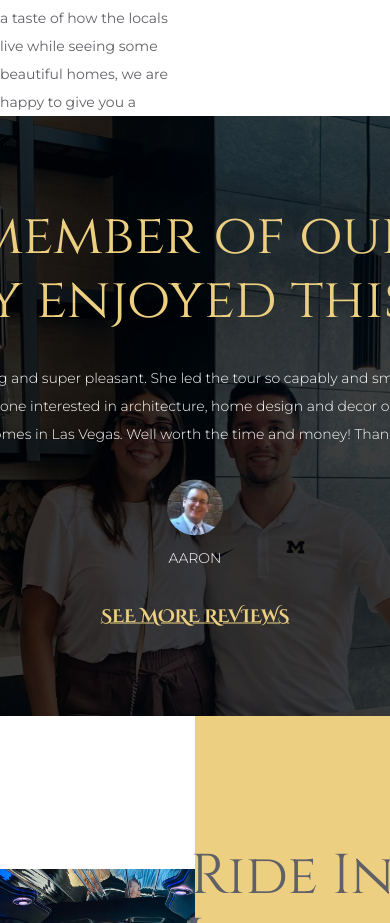
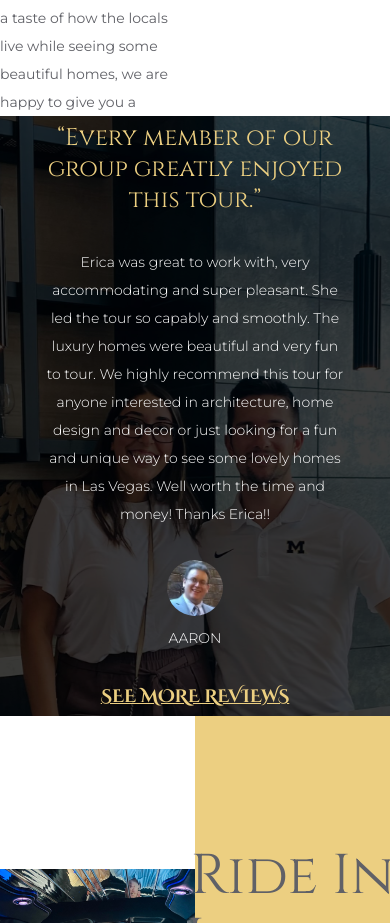
Before and after one commit to stevexero/vegasluxuryhometours, a React (Create React App) app: page / in a window 390 px wide. Shown: the part 1200-2123 px from the top of the page. Built offline with nearby package versions, Linux system fonts and the light colour scheme.

Commit message:
working on responsiveness

```diff
--- a/src/index.css
+++ b/src/index.css
@@ -77,6 +77,13 @@ a {
   letter-spacing: 3.5px;
 }
 
+.cinzel-regular-24 {
+  font-family: 'Cinzel', serif;
+  font-size: 24px;
+  font-weight: 400;
+  line-height: 31px;
+}
+
 .cinzel-regular-56 {
   font-family: 'Cinzel', serif;
   font-size: 56px;
--- a/src/pages/sections/Hero.css
+++ b/src/pages/sections/Hero.css
@@ -46,7 +46,6 @@
 .btn-hero {
   width: 15rem;
   padding: 1rem;
-  /* margin-top: 3rem; */
   background: linear-gradient(
     105deg,
     var(--color-dark-silver),
@@ -68,3 +67,9 @@
   margin-top: 2.93px;
   filter: drop-shadow(1px 1px 0 black);
 }
+
+@media screen and (max-width: 414px) {
+  .Hero-text {
+    width: 100%;
+  }
+}
--- a/src/pages/sections/Reviews.js
+++ b/src/pages/sections/Reviews.js
@@ -1,4 +1,5 @@
 import { Parallax } from 'react-parallax';
+import { useMediaQuery } from 'react-responsive';
 
 import ReviewsBackground from '../../assets/reviews_bg.jpeg';
 import Aaron from '../../assets/aaron.jpeg';
@@ -6,8 +7,10 @@ import Aaron from '../../assets/aaron.jpeg';
 import './Reviews.css';
 
 const Reviews = () => {
+  const isMobile = useMediaQuery({ query: '(max-width: 414px)' });
+
   const insideStyles = {
-    width: '1100px',
+    width: isMobile ? '300px' : '1100px',
     position: 'absolute',
     top: '50%',
     left: '50%',
@@ -24,8 +27,10 @@ const Reviews = () => {
         <div style={{ height: 600, background: 'rgba(0,0,0,0.75)' }}>
           <div style={insideStyles}>
             <h1
-              className='cinzel-regular-56 text-light-gold'
-              style={{ width: '1000px' }}>
+              className={`${
+                isMobile ? 'cinzel-regular-24' : 'cinzel-regular-56'
+              } text-light-gold`}
+              style={{ width: isMobile ? '300px' : '1000px' }}>
               “Every member of our group greatly enjoyed this tour.”
             </h1>
             <p className='montserrat-light-14 text-white mt-32'>
```
